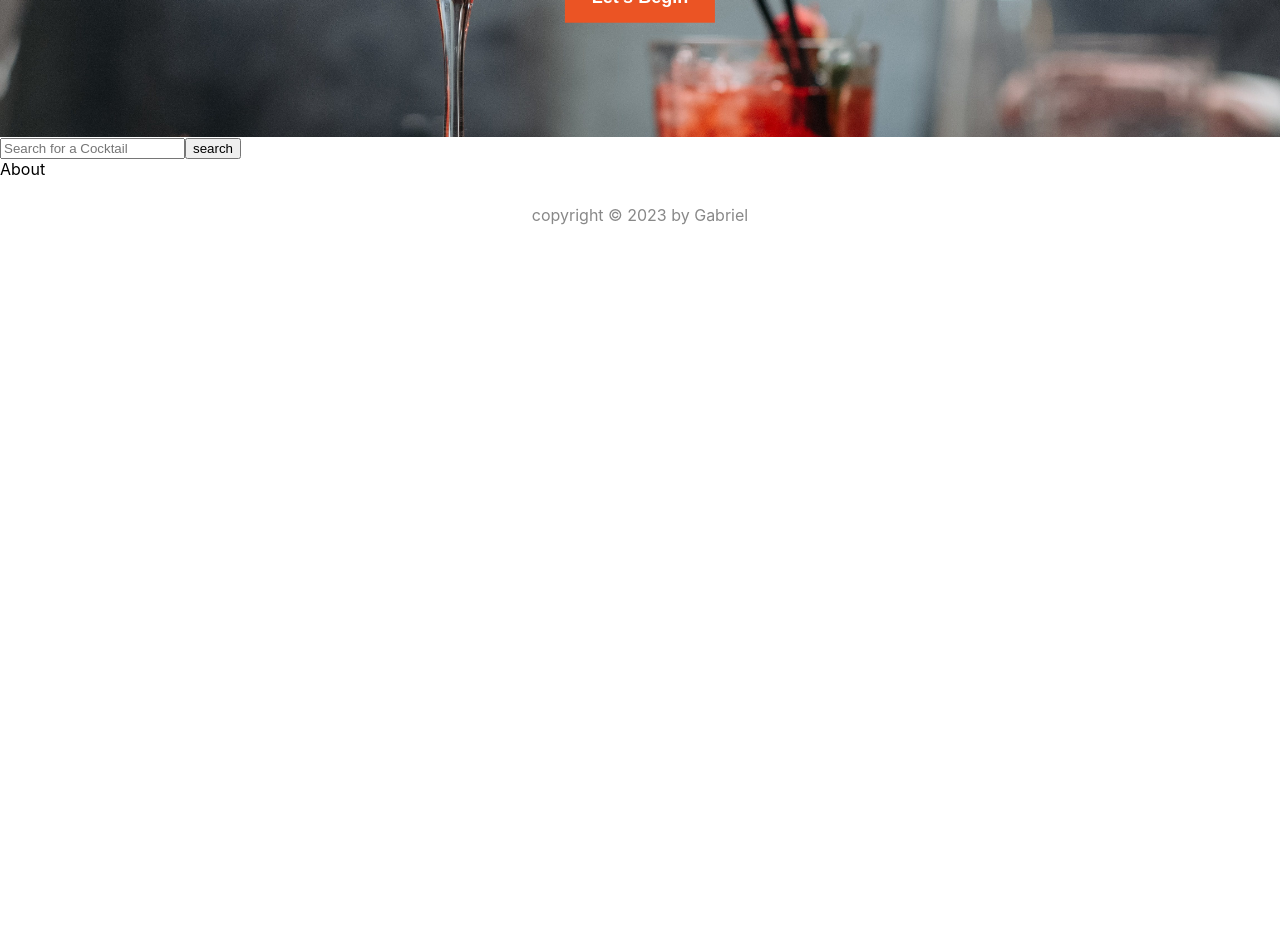
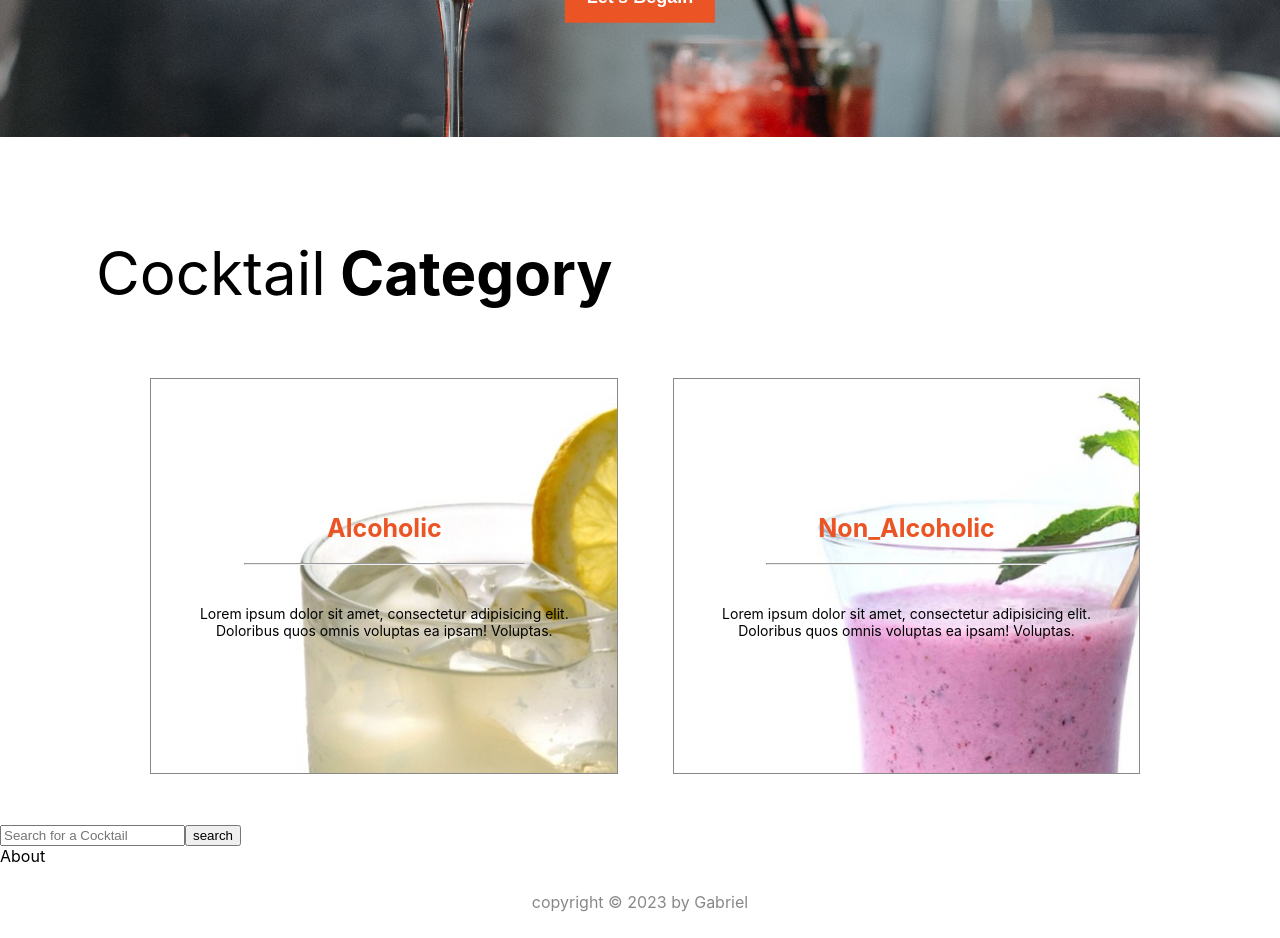
Before and after one commit to GabrielMelhem/Cocktail_App, a React (Create React App) app: page / in a window 1280 px wide. Shown: the part 460-1398 px from the top of the page. Before the commit the page ends 800 px from the top, so only its background shows below. Built offline with nearby package versions, Linux system fonts and the light colour scheme.

Commit message:
CocktailCategory added

```diff
--- /dev/null
+++ b/src/components/CocktailCategory/CocktailCategory.js
@@ -0,0 +1,42 @@
+import React from "react";
+
+import {
+  CategorySection,
+  CategoryTitle,
+  Span,
+  CategoryPart,
+  PartTitle,
+  PartLine,
+  PartDesc,
+} from "./style.js";
+
+function CocktailCategory() {
+  return (
+    <CategorySection>
+      <div className="container">
+        <CategoryTitle>
+          <Span>Cocktail</Span> Category
+        </CategoryTitle>
+        <CategoryPart first="1">
+          <PartTitle>Alcoholic</PartTitle>
+          <PartLine />
+          <PartDesc>
+            Lorem ipsum dolor sit amet, consectetur adipisicing elit. Doloribus
+            quos omnis voluptas ea ipsam! Voluptas.
+          </PartDesc>
+        </CategoryPart>
+
+        <CategoryPart>
+          <PartTitle>Non_Alcoholic</PartTitle>
+          <PartLine />
+          <PartDesc>
+            Lorem ipsum dolor sit amet, consectetur adipisicing elit. Doloribus
+            quos omnis voluptas ea ipsam! Voluptas.
+          </PartDesc>
+        </CategoryPart>
+      </div>
+    </CategorySection>
+  );
+}
+
+export default CocktailCategory;
--- /dev/null
+++ b/src/components/CocktailCategory/style.js
@@ -0,0 +1,43 @@
+import styled from "styled-components";
+
+export const CategorySection = styled.div`
+  height: auto;
+  padding: 50px 0;
+  overflow: hidden;
+  background: #fff;
+`;
+export const CategoryTitle = styled.h2`
+  font-size: 60px;
+`;
+export const Span = styled.span`
+  font-weight: normal;
+`;
+export const CategoryPart = styled.div`
+  margin-top: 20px;
+  width: 43%;
+  float: left;
+  height: auto;
+  padding: 100px 0;
+  border: 1px solid #888;
+  box-sizing: border-box;
+  text-align: center;
+  margin-left: 5%;
+  background: url(${props=>props.first === "1"
+    ? "images/Alcoholic.jpg"
+    : "images/Non_Alcoholic.jpg"});
+`;
+export const PartTitle = styled.h4`
+  font-size: 25px;
+  color: #eb5424;
+  margin-bottom: 20px;
+`;
+export const PartLine = styled.hr`
+  width: 60%;
+  margin: auto;
+  margin-bottom: 20px;
+`;
+export const PartDesc = styled.p`
+  font-size: 14px;
+  color: black;
+  padding: 20px;
+`;
--- a/src/components/Home/Home.js
+++ b/src/components/Home/Home.js
@@ -6,6 +6,7 @@ import {HomeSection,HomeInformation,HomeTitle,HomeDesc,HomeBtn} from './style.js
 
 import About from "../About";
 import Footer from "../Footer/Footer";
+import CocktailCategory from "../CocktailCategory/CocktailCategory.js";
 
 function Home() {
   const [selectedCocktail, setSelectedCocktail] = useState(null);
@@ -43,12 +44,13 @@ function Home() {
             <HomeDesc>
               Your Cocktail provide you Drinks and Cocktail around the World.
             </HomeDesc>
-            <HomeBtn>Let's Begin</HomeBtn>
+            <HomeBtn>Let's Begain</HomeBtn>
           </HomeInformation>
         </div>
       </HomeSection>
+
+      <CocktailCategory />
       <div>
-
         <CocktailSelect
           cocktailSelection={cocktailSelection}
           selectedCocktail={selectedCocktail}
```
Also changed, not shown: public/images/Alcoholic.jpg (added), public/images/Non_Alcoholic.jpg (added).
